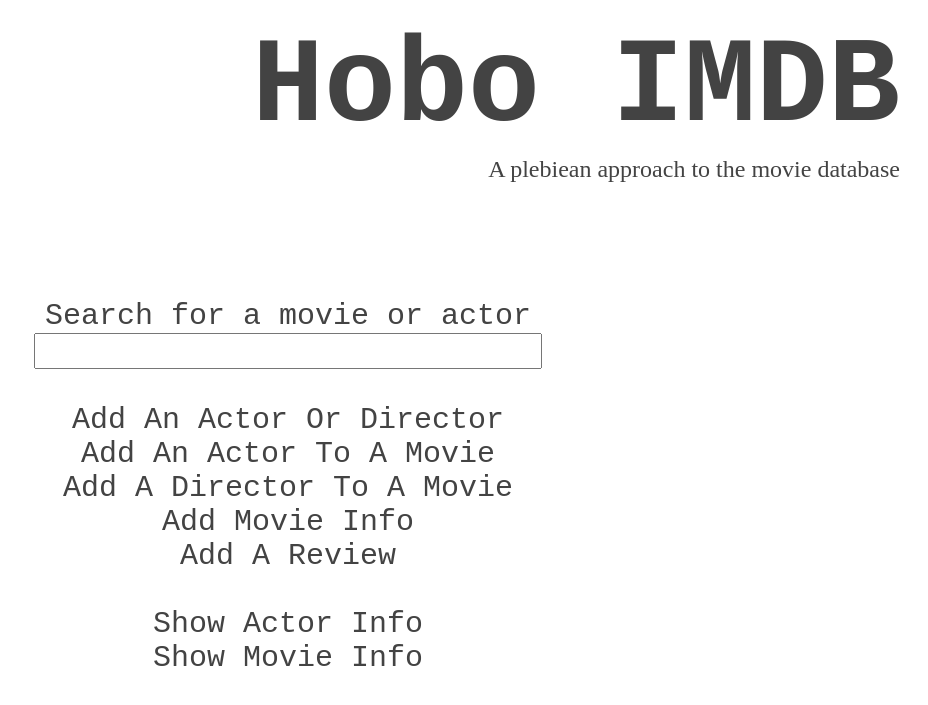
After one commit to rchen93/cs143, a PHP site: page /home.php in a window 1280 px wide. The commit adds this page. Shown: the top 705 px of the page, without its empty margins (352-1280 px from the left). Run offline with PHP 8.4, Linux system fonts and the light colour scheme.

Commit message:
Added Pretty

```diff
--- a/1c/addReview.php
+++ b/1c/addReview.php
@@ -1,6 +1,9 @@
 <!DOCTYPE html>
 <html>
 <body>
+
+<link rel="stylesheet" href="review.css">
+
 <h2>Add A Review</h2>
 <p>
 <form action="addReview.php" method="POST">
--- /dev/null
+++ b/1c/home.php
@@ -0,0 +1,32 @@
+<!DOCTYPE html>
+<html>
+
+<head>
+	<title>Hobo IMDB</title>
+	<link rel="stylesheet" href="style.css"/>
+</head>
+
+<h1>Hobo IMDB</h1>
+
+<h2>A plebiean approach to the movie database</h2>
+<br/>
+<br/>
+
+<?php
+include 'search.php';
+?>
+
+<body>
+<br/>
+<a href="addActorDirector.php">Add An Actor Or Director</a></br>
+<a href="addMovieActor.php">Add An Actor To A Movie</a></br>
+<a href="addMovieDirector.php">Add A Director To A Movie</a></br>
+<a href="addMovieInfo.php">Add Movie Info</a></br>
+<a href="addReview.php">Add A Review</a></br>
+<br/>
+<a href="showActorInfo">Show Actor Info</a></br>
+<a href="showMovieInfo">Show Movie Info</a></br>
+</body>
+
+
+</html>
--- /dev/null
+++ b/1c/search-style.css
@@ -0,0 +1,17 @@
+*{font-family:Courier New;}
+
+body {
+	font-size: 30px;
+    color: #434343;
+    text-align: center;
+    .widget_search #searchsubmit {
+	display: none !important;}
+
+}
+
+input, select, textarea {
+  font-size: 30px;
+  height:30px;
+  width:500px;
+
+}
--- a/1c/search.php
+++ b/1c/search.php
@@ -2,12 +2,12 @@
 <html>
 <body>
 
-
-<h2> Search for Actors/Movies </h2>
+Search for a movie or actor
+<link rel="stylesheet" href="search-style.css">
 
 <form action="search.php" method="POST">
-		Search: <input type="text" name="keyword"></input>
-		<input type="submit" name = "submit" value="Search"/>
+		<input type="text" name="keyword"></input>
+		<input type="submit" name = "submit" value="search" style="position: absolute; left: -9999px; width: 1px; height: 1px;"/>
 </form>
 
 <?php
@@ -41,7 +41,7 @@
 			{
 				$aid = $actor_row[0];
 				$name = "$actor_row[1] $actor_row[2]";
-				echo "<a href='http://192.168.56.20/~cs143/showActorInfo.php?aid=$aid'> $name </a> <br/>";
+				echo "<a href='http://192.168.56.20/~cs143/showActorInfo.php?aid=$aid'>$name</a> <br/>";
 			}
 		}
 		else if ($length == 2)
@@ -54,14 +54,13 @@
 			{
 				$aid = $actor_row[0];
 				$name = "$actor_row[1] $actor_row[2]";
-				echo "<a href='http://192.168.56.20/~cs143/showActorInfo.php?aid=$aid'> $name </a> <br/>";
+				echo "<a href='http://192.168.56.20/~cs143/showActorInfo.php?aid=$aid'>$name</a> <br/>";
 			}
 		}
 		else
 			echo "No names found! <br/>";
 
 		/* Movie Query */
-		/* Need to hyperlink Movie titles */
 		echo "<b> Searching records in Movie database... </b> <br/>";
 
 		// [[:<:]] - word boundary marker, so it matches on words in different order
@@ -84,14 +83,10 @@
 			$title = $row[1];
 
 			echo "<a href='http://192.168.56.20/~cs143/showMovieInfo.php?mid=$mid'>" .
-			 "$title </a> <br/>";
+			 "$title</a> <br/>";
 		}
 
 	}
-
-
-
-
 
 
 }
--- a/1c/showActorInfo.php
+++ b/1c/showActorInfo.php
@@ -3,6 +3,7 @@
 <body>
 
 <h2> Show Actor Info </h2>
+
 
 <?php
 $db_connection = mysql_connect("localhost", "cs143", "");
@@ -72,13 +73,13 @@
 
 		echo "$role in ";
 		echo "<a href='http://192.168.56.20/~cs143/showMovieInfo.php?mid=$mid'>" .
-			 "$title </a> <br/>";
+			 "$title</a> <br/>";
 
 	}
 }
 
 mysql_close($db_connection);
-
+echo "<br/>";
 include 'search.php';
 ?>
 
--- a/1c/showMovieInfo.php
+++ b/1c/showMovieInfo.php
@@ -109,7 +109,7 @@
 else
 	echo "Average Score: $avg_result[0]/5 (5.0 is best) based on $count_result[0] review(s). ";
 
-echo "<a href='http://192.168.56.20/~cs143/addReview.php'>Add your review! </a> <br/>";
+echo "<a href='http://192.168.56.20/~cs143/addReview.php'>Add your review!</a> <br/><br/>";
 
 $comment_query = "SELECT * FROM Review WHERE mid=$id";
 $comment_result = mysql_query($comment_query, $db_connection);
--- /dev/null
+++ b/1c/style.css
@@ -0,0 +1,41 @@
+*{font-family:Courier New;}
+
+h1 {
+    font-size: 120px;
+    color: #434343;
+    text-align: right;
+    margin-bottom: 0em;
+    margin-top: 20px;
+    margin-right: 20px;
+
+}
+
+h2 {
+	font-family: Futura;
+	font-weight: lighter;
+    font-size: 24px;
+    color: #434343;
+    text-align: right;
+    margin-top: 0em;
+    margin-bottom: 2em;
+    margin-right: 20px;
+}
+
+
+a:link {
+	color: #434343;
+	text-decoration: none;
+	font-size: 1em;
+}
+
+a:visited {
+	color: #434343;
+	text-decoration: none;
+	font-size: 1em;
+}
+
+a:hover {
+	color: #434343;
+	text-decoration: none;
+	font-size: 1.5em;
+}
```
Also changed, not shown: 1c/add-style.css (added, +17 -0 lines), 1c/addActorDirector.php (+14 -5 lines), 1c/addMovieActor.php (+7 -5 lines), 1c/addMovieDirector.php (+6 -4 lines), 1c/addMovieInfo.php (+27 -24 lines), 1c/review.css (added, +10 -0 lines).
